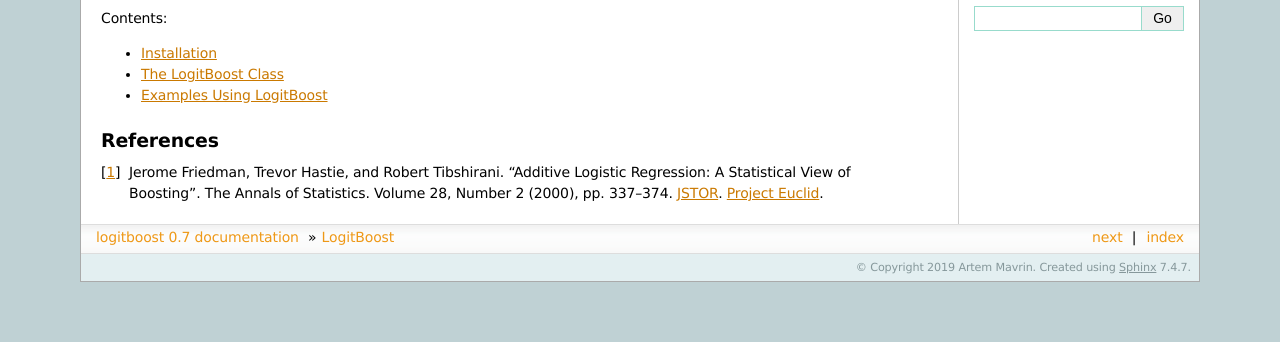
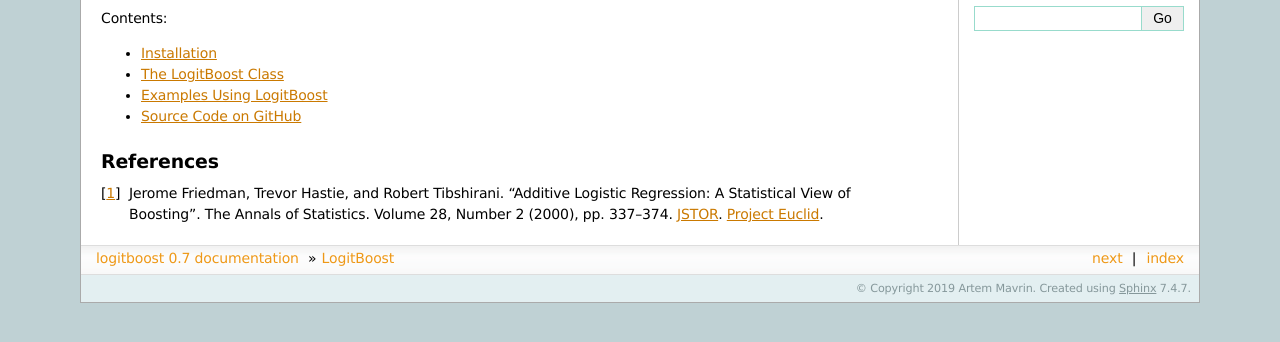
Before and after one commit to artemmavrin/logitboost, a Sphinx documentation site: the page built from docs/index.rst, in a window 1280 px wide, cut to the strip 302-644 px from the top of the page. Built offline with Sphinx 7.4.7, drawn with Linux system fonts in a browser that asks for light colours; pages that are not in the unit, such as notebooks, are missing from menus.

Commit message:
Added TOC link to GitHub

```diff
--- a/docs/index.rst
+++ b/docs/index.rst
@@ -45,6 +45,7 @@ any scikit-learn estimator:
     installation
     The LogitBoost Class <logitboost>
     examples/index
+    Source Code on GitHub <https://github.com/artemmavrin/logitboost>
 
 References
 ----------
```
